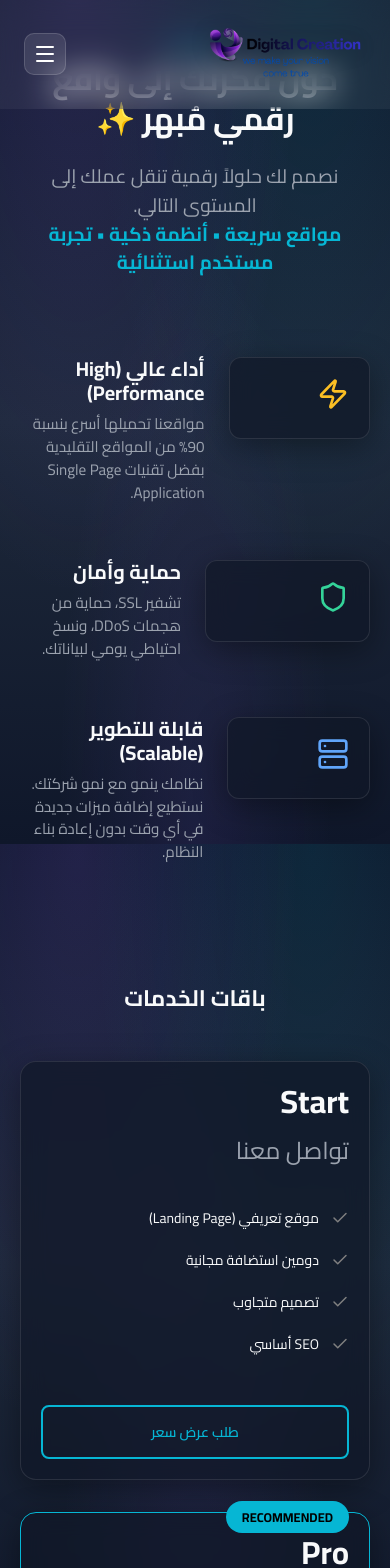
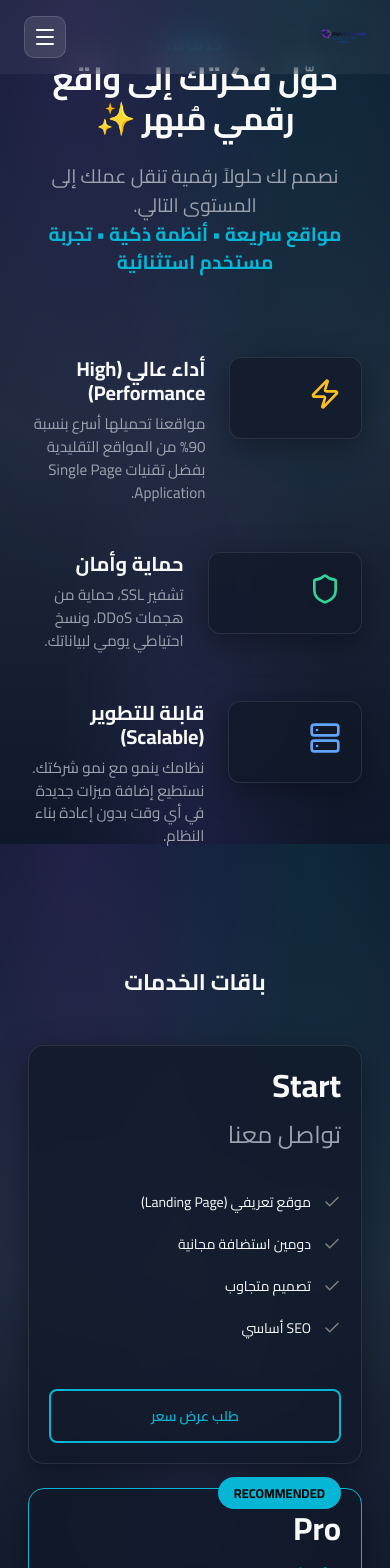
Before and after one commit to DMR-7-1/digital-creation-agency, a React (Vite) app: page /services in a window 390 px wide. Shown: the top 1568 px of the page. Built offline with nearby package versions, Linux system fonts and the light colour scheme.

Commit message:
Final Mobile Polish: Safe Mode Classes (Desktop Reserved, Mobile Optimized)

```diff
--- a/src/components/Navbar.jsx
+++ b/src/components/Navbar.jsx
@@ -128,6 +128,7 @@ const Navbar = () => {
             <img
               src={logoImg}
               alt="Digital Creation"
+              className="nav-logo-mobile"
               style={{
                 height: isScrolled ? '120px' : '160px',
                 width: 'auto',
--- a/src/pages/Portfolio.jsx
+++ b/src/pages/Portfolio.jsx
@@ -70,13 +70,7 @@ const Portfolio = () => {
             </p>
           </div>
 
-          <div
-            style={{
-              display: "grid",
-              gridTemplateColumns: "repeat(auto-fill, minmax(350px, 1fr))",
-              gap: "2.5rem",
-            }}
-          >
+          <div className="portfolio-grid-system">
             {projects.map((project, index) => (
               <div
                 key={index}
--- a/src/pages/Services.jsx
+++ b/src/pages/Services.jsx
@@ -38,7 +38,7 @@ const ServicesPage = () => {
         </div>
 
         {/* Technical Capabilities Grid */}
-        <div style={{ display: 'grid', gridTemplateColumns: 'repeat(auto-fit, minmax(300px, 1fr))', gap: '2rem', marginBottom: '6rem' }}>
+        <div className="services-grid-system">
           <FeatureCard
             icon={<Zap size={32} color="#FBBF24" />}
             title="أداء عالي (High Performance)"
@@ -58,7 +58,7 @@ const ServicesPage = () => {
 
         {/* Pricing/Packages */}
         <h2 style={{ textAlign: 'center', marginBottom: '3rem' }}>باقات الخدمات</h2>
-        <div style={{ display: 'grid', gridTemplateColumns: 'repeat(auto-fit, minmax(280px, 1fr))', gap: '2rem' }}>
+        <div className="pricing-grid-system">
           {plans.map((plan, idx) => (
             <div key={idx} className="glass-panel" style={{
               padding: '2.5rem',
@@ -101,9 +101,9 @@ const ServicesPage = () => {
             خبرة في العمل مع السوق الجزائري 🇩🇿
           </h2>
 
-          <div className="sectors-grid" style={{ display: 'grid', gridTemplateColumns: 'repeat(auto-fit, minmax(300px, 1fr))', gap: '2rem' }}>
+          <div className="sectors-grid services-grid-system">
             {/* Companies */}
-            <div className="glass-panel" style={{ padding: '3rem', display: 'grid', gridTemplateColumns: 'repeat(auto-fit, minmax(300px, 1fr))', gap: '2rem', alignItems: 'center' }}>
+            <div className="glass-panel sector-card">
               <div>
                 <h3 style={{ fontSize: '2rem', marginBottom: '1rem' }}>🏢 الشركات والمؤسسات</h3>
                 <p style={{ marginBottom: '1.5rem', fontSize: '1.1rem' }}>
@@ -121,7 +121,7 @@ const ServicesPage = () => {
             </div>
 
             {/* Stores */}
-            <div className="glass-panel" style={{ padding: '3rem', display: 'grid', gridTemplateColumns: 'repeat(auto-fit, minmax(300px, 1fr))', gap: '2rem', alignItems: 'center' }}>
+            <div className="glass-panel sector-card">
               <div>
                 <h3 style={{ fontSize: '2rem', marginBottom: '1rem' }}>🛒 المحلات والتجار</h3>
                 <p style={{ marginBottom: '1.5rem', fontSize: '1.1rem' }}>
@@ -139,7 +139,7 @@ const ServicesPage = () => {
             </div>
 
             {/* Startups */}
-            <div className="glass-panel" style={{ padding: '3rem', display: 'grid', gridTemplateColumns: 'repeat(auto-fit, minmax(300px, 1fr))', gap: '2rem', alignItems: 'center' }}>
+            <div className="glass-panel sector-card">
               <div>
                 <h3 style={{ fontSize: '2rem', marginBottom: '1rem' }}>🚀 ستارتاب / مشاريع ناشئة</h3>
                 <p style={{ marginBottom: '1.5rem', fontSize: '1.1rem' }}>
--- a/src/styles/global.css
+++ b/src/styles/global.css
@@ -271,9 +271,9 @@ a {
   }
 
   /* Force grids to single column on mobile for perfect vertical stacking */
-  /* This overrides specific component grids to prevent "squashed" columns */
   .mobile-stack-grid {
     grid-template-columns: 1fr !important;
+    gap: 1.5rem !important;
   }
 }
 
@@ -282,3 +282,66 @@ select option {
   background-color: #1f2937;
   color: white;
 }
+
+/* =========================================
+   SAFE MODE: Mobile Optimization Classes
+   These classes preserve Desktop Exactness while fixing Mobile.
+   ========================================= */
+
+/* Navbar Logo Mobile Override */
+@media (max-width: 768px) {
+  .nav-logo-mobile {
+    height: auto !important;
+    max-height: 45px !important; /* Perfect phone size */
+    margin-top: 0 !important;
+    margin-bottom: 0 !important;
+    width: auto !important;
+  }
+}
+
+/* Services Grid Control */
+.services-grid-system {
+  display: grid;
+  grid-template-columns: repeat(auto-fit, minmax(300px, 1fr)); /* Desktop Default */
+  gap: 2rem;
+  margin-bottom: 6rem;
+}
+
+/* Pricing Grid Control */
+.pricing-grid-system {
+  display: grid;
+  grid-template-columns: repeat(auto-fit, minmax(280px, 1fr)); /* Desktop Default */
+  gap: 2rem;
+}
+
+/* Portfolio Grid Control */
+.portfolio-grid-system {
+  display: grid;
+  grid-template-columns: repeat(auto-fill, minmax(350px, 1fr)); /* Desktop Default */
+  gap: 2.5rem;
+}
+
+/* Mobile Overrides for Grids */
+@media (max-width: 768px) {
+  .services-grid-system,
+  .pricing-grid-system,
+  .portfolio-grid-system {
+    display: grid !important;
+    grid-template-columns: 1fr !important; /* Force single column stack */
+    gap: 1.5rem !important; /* Tighter gap for mobile */
+    padding: 0 0.5rem; /* Tiny buffer */
+  }
+}
+
+/* Specific Sector Card Polish */
+.sector-card {
+  padding: 3rem !important;
+  display: flex !important;
+  align-items: center;
+}
+@media (max-width: 768px) {
+  .sector-card {
+    padding: 1.5rem !important;
+    display: block !important;
+  }
+}
```
